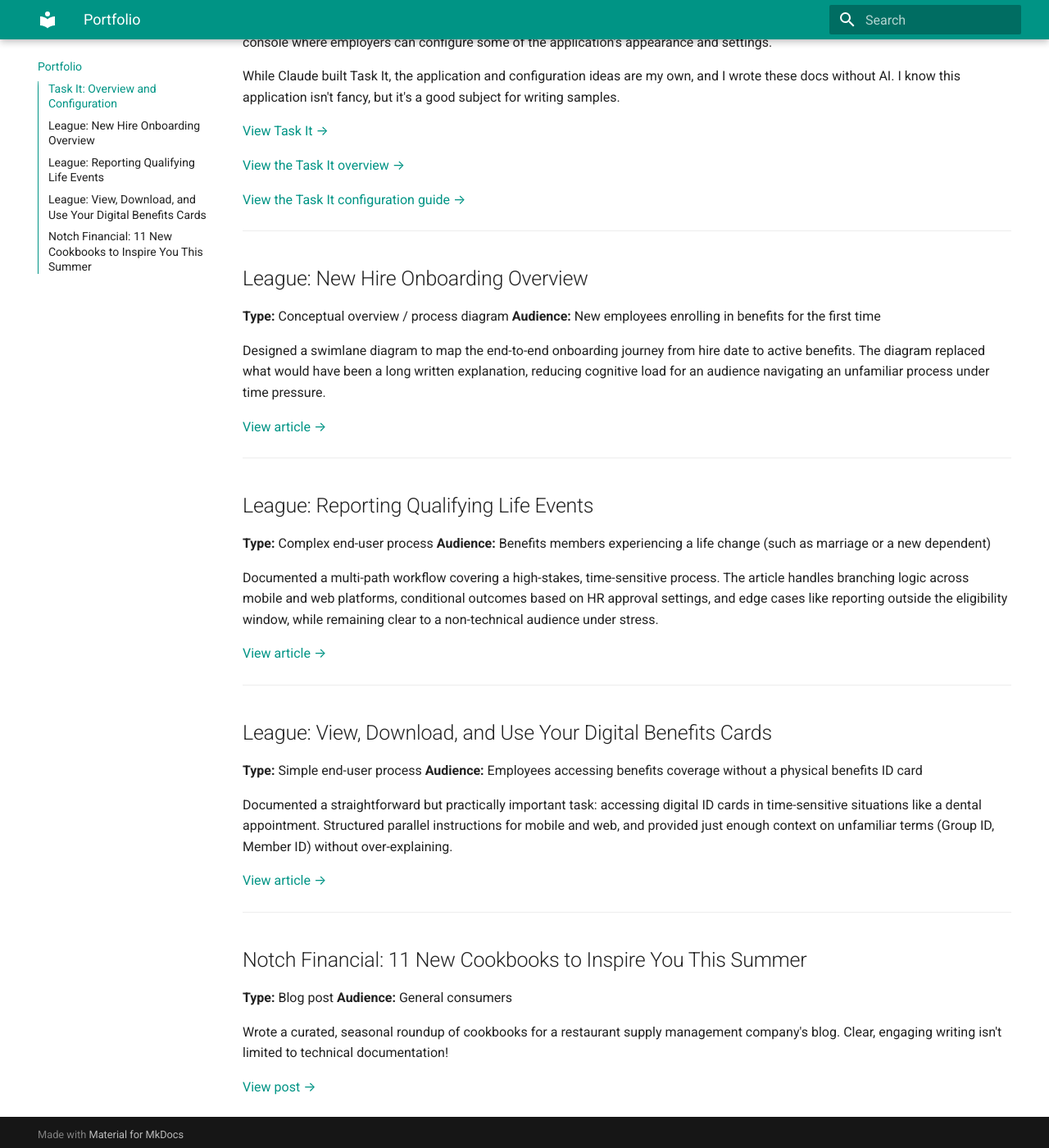
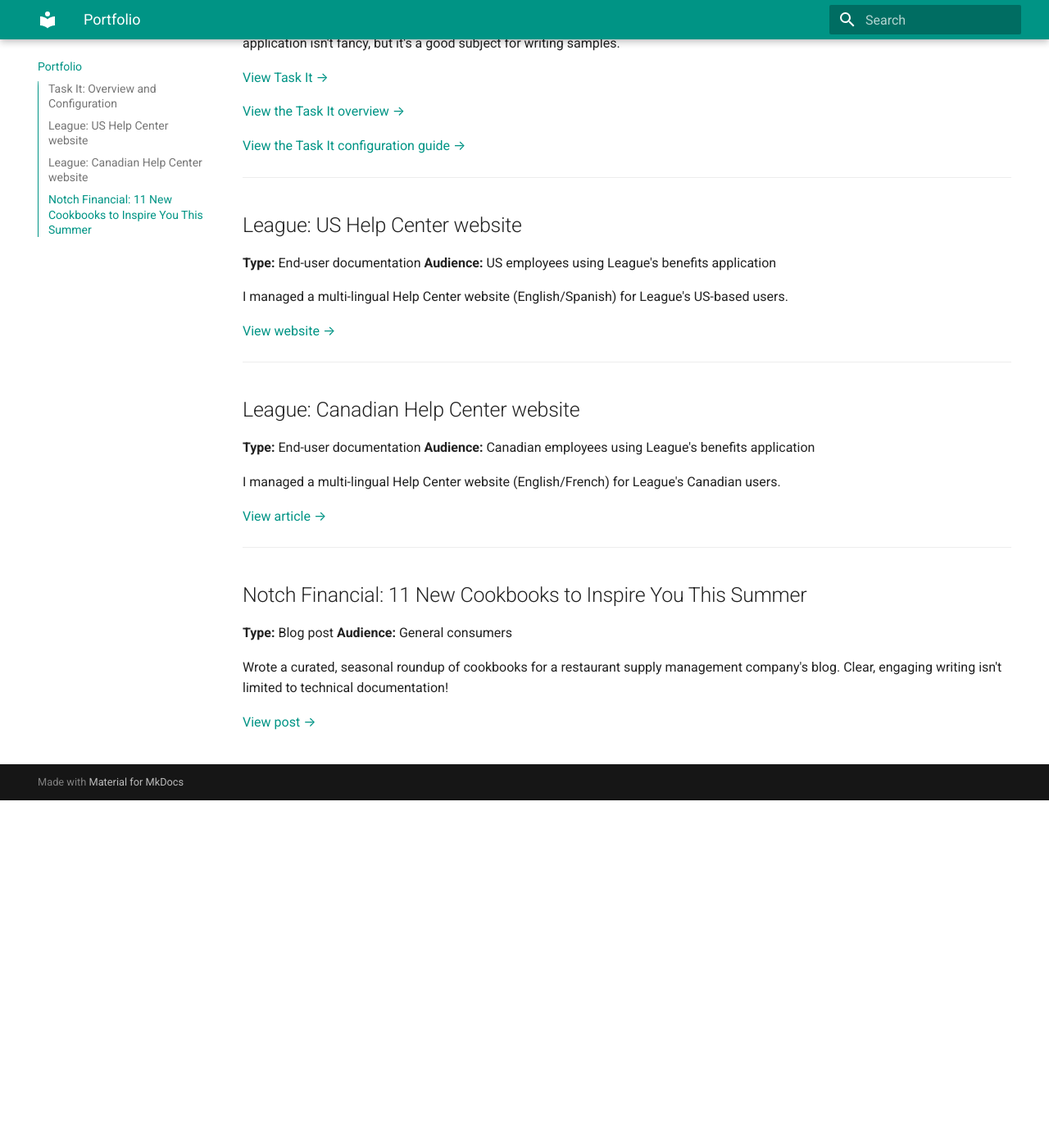
Before and after one commit to emilyrosebull/portfolio, an MkDocs documentation site: the page built from docs/portfolio.md, in a window 1280 px wide and 1400 px high, scrolled down 424 px. Shown: the whole window at 82% size. Built offline with MkDocs 1.6.1 and Material for MkDocs 9.7.7, drawn with Linux system fonts in a browser that asks for light colours; some of the changed text lies outside the part shown.

Commit message:
Updated portfolio.md
Removed the introduction sentence, and updated my Help Center examples to more generically link to the Canadian and US websites (instead of linking to specific article examples).

```diff
--- a/docs/portfolio.md
+++ b/docs/portfolio.md
@@ -1,6 +1,4 @@
 # Portfolio
-
-*I selected a few examples from League's Canadian and US help centres, but I wrote and managed all the content on these websites.*
 
 ## Task It: Overview and Configuration
 **Type:** Conceptual overview / configuration guide
@@ -18,33 +16,23 @@
 
 ---
 
-## League: New Hire Onboarding Overview
-**Type:** Conceptual overview / process diagram
-**Audience:** New employees enrolling in benefits for the first time
+## League: US Help Center website
+**Type:** End-user documentation
+**Audience:** US employees using League's benefits application
 
-Designed a swimlane diagram to map the end-to-end onboarding journey from hire date to active benefits. The diagram replaced what would have been a long written explanation, reducing cognitive load for an audience navigating an unfamiliar process under time pressure.
+I managed a multi-lingual Help Center website (English/Spanish) for League's US-based users.
 
-[View article →](https://ushelp.league.com/en/faqs/Working-version/US/league-onboarding-process-for-new-hires)
+[View website →](https://ushelp.league.com/en/)
 
 ---
 
-## League: Reporting Qualifying Life Events
-**Type:** Complex end-user process
-**Audience:** Benefits members experiencing a life change (such as marriage or a new dependent)
+## League: Canadian Help Center website
+**Type:** End-user documentation
+**Audience:** Canadian employees using League's benefits application
 
-Documented a multi-path workflow covering a high-stakes, time-sensitive process. The article handles branching logic across mobile and web platforms, conditional outcomes based on HR approval settings, and edge cases like reporting outside the eligibility window, while remaining clear to a non-technical audience under stress.
+I managed a multi-lingual Help Center website (English/French) for League's Canadian users.
 
-[View article →](https://help.league.com/en/faqs/Working-version/CAN/reporting-qualifying-life-events-qles)
-
----
-
-## League: View, Download, and Use Your Digital Benefits Cards
-**Type:** Simple end-user process
-**Audience:** Employees accessing benefits coverage without a physical benefits ID card
-
-Documented a straightforward but practically important task: accessing digital ID cards in time-sensitive situations like a dental appointment. Structured parallel instructions for mobile and web, and provided just enough context on unfamiliar terms (Group ID, Member ID) without over-explaining.
-
-[View article →](https://ushelp.league.com/en/faqs/Working-version/US/view-download-and-use-the-digital-benefits-cards)
+[View article →](https://help.league.com/en/)
 
 ---
 
```
